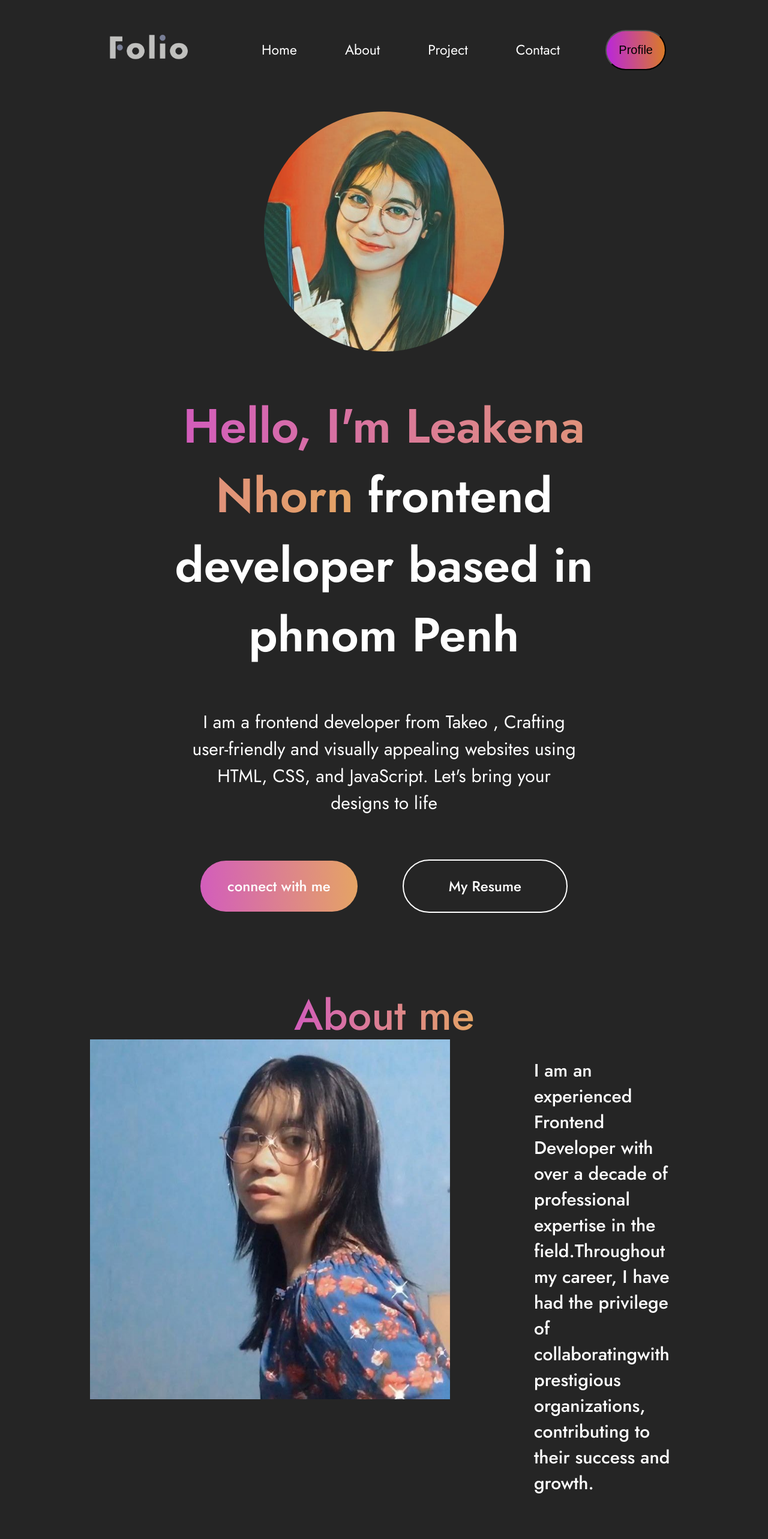
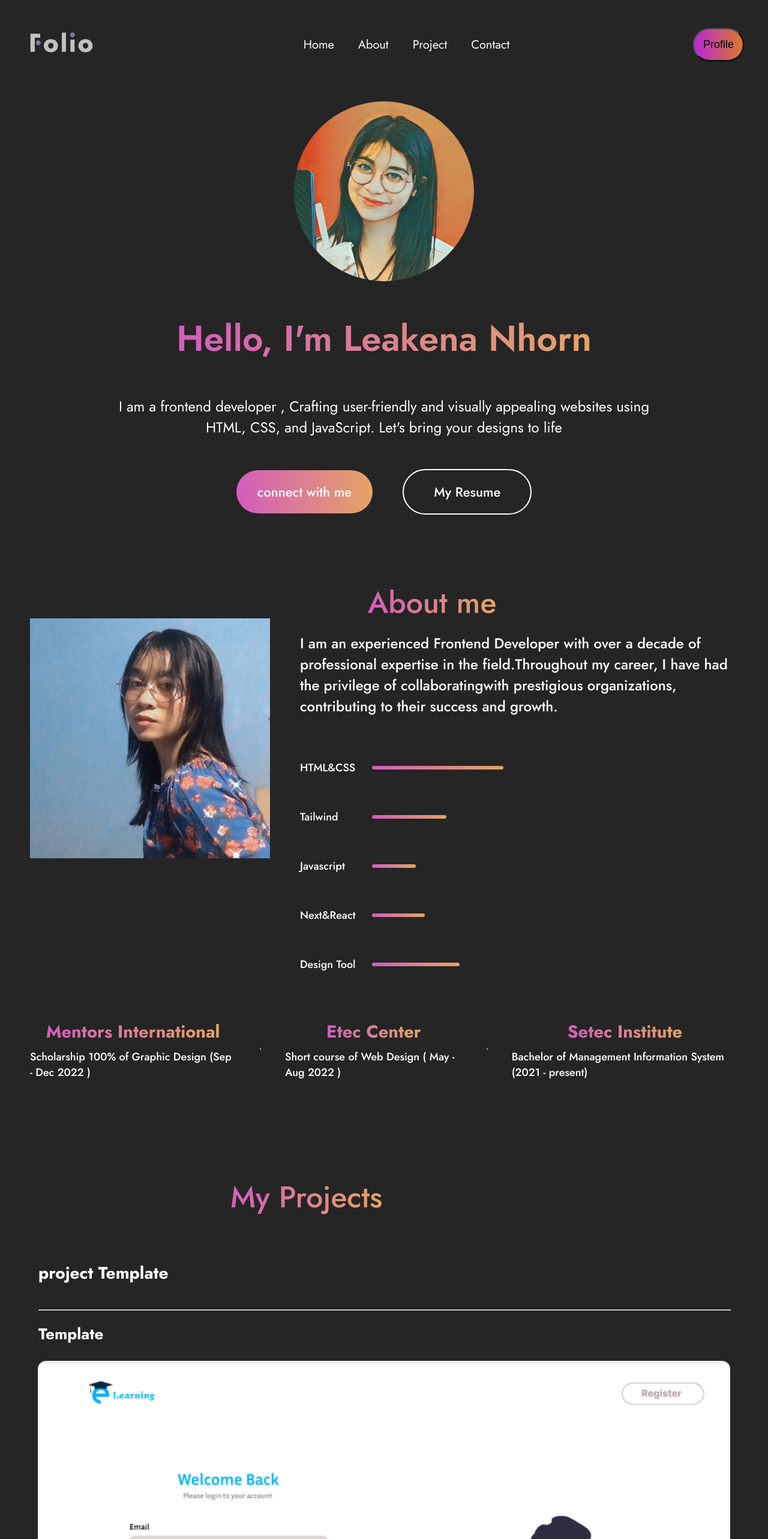
Before and after one commit to LeakenaNhorn/Nhorn_Leakena_Portfolio, a React (Vite) app: page / in a window 1280 px wide. Shown: the top 2566 px of the page at 60% size. Built offline with nearby package versions, Linux system fonts and the light colour scheme.

Commit message:
responsive update

```diff
--- a/src/Components/About/About.css
+++ b/src/Components/About/About.css
@@ -168,3 +168,80 @@
 
 
 }
+
+@media (max-width: 1280px) {
+    /* About Section Adjustments */
+    .about {
+        margin: 50px 50px;
+        gap: 40px;
+    }
+
+    .about .title h1 {
+        font-size: 50px;
+        margin: 20px auto -50px 160px;
+    }
+
+    .about-title img {
+        width: 100%;
+        position: static;
+        margin-top: 20px;
+    }
+
+    .about-sections {
+        flex-direction:row;
+        gap: 50px;
+    }
+
+    .about-left img {
+        width: 400px;
+        height: 400px;
+    }
+
+    .about-para {
+        font-size: 24px;
+        gap: 10px;
+    }
+
+    .about-skills {
+        gap: 20px;
+    }
+
+    .about-skill p {
+        font-size: 18px;
+        min-width: 100px;
+    }
+
+    .about-skill hr {
+        height: 6px;
+    }
+
+    .about-educations {
+        flex-direction:row;
+        align-items: center;
+        gap: 40px;
+    }
+
+    .education h1 {
+        font-size: 29px;
+    }
+
+    .education p {
+        font-size: 18px;
+    }
+
+    /* Scroll Section Adjustments */
+    .scroll img {
+        width: 300px;
+    }
+
+    /* Title Section Adjustments */
+    .title h4 {
+        font-size: 30px;
+    }
+
+    .title p {
+        width: 90%;
+        font-size: 18px;
+        margin-left: 5%;
+    }
+}
--- a/src/Components/Contact/Contact.css
+++ b/src/Components/Contact/Contact.css
@@ -104,6 +104,15 @@
     transition: 0.3s;
 
 }
+.success {
+    color: green;
+    margin-top: 10px;
+  }
+
+.error {
+    color: red;
+    margin-top: 10px;
+  }
 
 
 
--- a/src/Components/Contact/Contact.jsx
+++ b/src/Components/Contact/Contact.jsx
@@ -1,5 +1,6 @@
-import React from 'react'
+import React , { useState } from 'react'
 import './Contact.css'
+// import React, { useState } from "react"
 import { MdMarkEmailUnread } from "react-icons/md";
 import { FaPhoneAlt } from "react-icons/fa";
 import { IoLocation } from "react-icons/io5";
@@ -11,6 +12,9 @@ import { FaSquareInstagram } from "react-icons/fa6";
 
 const Contact = () => {
 
+
+  const [status, setStatus] = useState(null);
+
   const onSubmit = async (event) => {
     event.preventDefault();
     const formData = new FormData(event.target);
@@ -20,19 +24,26 @@ const Contact = () => {
     const object = Object.fromEntries(formData);
     const json = JSON.stringify(object);
 
+    try {
       const res = await fetch("https://api.web3forms.com/submit", {
         method: "POST",
         headers: {
           "Content-Type": "application/json",
-        Accept: "application/json"
+          Accept: "application/json",
         },
-      body: json
+        body: json,
       }).then((res) => res.json());
 
       if (res.success) {
-      alert("Form submitted successfully");
+        setStatus({ type: "success", message: "Form submitted successfully" });
+      } else {
+        setStatus({ type: "error", message: "Something went wrong. Please try again." });
+      }
+    } catch (error) {
+      setStatus({ type: "error", message: "An error occurred. Please try again later." });
     }
   };
+
 
   return (
     <div id='contact' className='contact'>
@@ -73,7 +84,7 @@ const Contact = () => {
 
           <p>
             <MdMarkEmailUnread className='email' />
-                 naashi@gmail.com
+                 naahshii@gmail.com
           </p>
             </div>
             <div className="contact-detail">
@@ -102,6 +113,11 @@ const Contact = () => {
             <textarea name='message' placeholder='Write Message' required />
             <button type='submit' className='contact-submit'>Submit</button>
           </form>
+          {status && (
+          <div className={status.type === "success" ? "success" : "error"}>
+          {status.message}
+        </div>
+      )}
         </div>
       </div>
 
--- a/src/Components/Footer/Footer.jsx
+++ b/src/Components/Footer/Footer.jsx
@@ -11,6 +11,9 @@ import { FaUserLarge } from "react-icons/fa6";
 
 
 const Footer = () => {
+
+    const currentYear = new Date().getFullYear();
+
   return (
     <div className='footer'>
             <div className="footer-top">
@@ -33,7 +36,7 @@ const Footer = () => {
 
         <hr />
         <div className='footer-bottom'>
-        <p className='footer-bottom-left'>© 2024 Leakena Nhorn. All rights reserved.</p>
+        <p className='footer-bottom-left'>©{currentYear}Leakena Nhorn. All rights reserved.</p>
         <div className='footer-bottom-right'>
         <p>Term of Services</p>
         <p>Privacy Policy</p>
--- a/src/Components/Hero/Hero.css
+++ b/src/Components/Hero/Hero.css
@@ -20,6 +20,7 @@
     /* texcolor:linear-gradient(267deg, #c787c4 0.36%, #1288dd 102.06%); */
 
 }
+
 .hero h1 span{
     background:linear-gradient(267deg, #e5a464 0.36%, #d25bbe 102.06%);
     background-clip: text;
@@ -76,6 +77,7 @@
         font-size: 45px;
 
     }
+
     .hero p{
         width: 80%;
         font-size: 25px;
@@ -99,3 +101,42 @@
     }
 
 }
+
+
+@media(max-width:1280px){
+    .hero img {
+        width: 300px;
+        height: 300px;
+    }
+
+    /* Adjust the hero section's title font size and width */
+    .hero h1 {
+        font-size: 60px;
+        width: 80%;
+    }
+
+    /* Adjust the paragraph text size and width */
+    .hero p {
+        width: 70%;
+        font-size: 24px;
+        line-height: 35px;
+    }
+
+    /* Reduce the gap between hero action buttons and adjust the font size */
+    .hero-action {
+        gap: 50px;
+        font-size: 22px;
+        margin: 40px auto;
+    }
+
+    /* Adjust padding for hero action buttons */
+    .hero-connect {
+        padding: 20px 35px;
+        border-radius: 40px;
+    }
+
+    .hero-resume {
+        padding: 20px 50px;
+        border-radius: 40px;
+    }
+}
--- a/src/Components/Hero/Hero.jsx
+++ b/src/Components/Hero/Hero.jsx
@@ -8,8 +8,9 @@ const Hero = () => {
     <div id='home' className='hero'>
 
         <img src={profile} alt="" />
-        <h1> <span>Hello, I'm Leakena Nhorn</span> frontend developer based in phnom Penh </h1>
-        <p>I am a frontend developer from Takeo , Crafting user-friendly and visually appealing websites using HTML, CSS, and JavaScript. Let's bring your designs to life</p>
+        <h1> <span>Hello, I'm Leakena Nhorn</span> </h1>
+
+        <p>I am a frontend developer , Crafting user-friendly and visually appealing websites using HTML, CSS, and JavaScript. Let's bring your designs to life</p>
         <div className='hero-action'>
             <div className='hero-connect'> connect with me</div>
             <div className='hero-resume'> My Resume</div>
--- a/src/Components/Myprojects/Myprojects.css
+++ b/src/Components/Myprojects/Myprojects.css
@@ -51,7 +51,7 @@
 
 }
 .temp-card1{
-    background: violet;
+    background:linear-gradient(267deg, #e5a464 0.36%, #d25bbe 102.06%);
     width: 600px;
     height: 460px;
     border: 1px solid white;
@@ -168,3 +168,46 @@
     }
 
 }
+
+@media(max-width:1280px){
+    .project h1 {
+        font-size: 50px;
+        margin-left: 30%;
+    }
+
+    .project h2 {
+        font-size: 28px;
+        margin-left: 5%;
+    }
+
+    /* Template Section Adjustments */
+    .template {
+        flex-direction: column;
+        gap: 20px;
+        margin-top: 20px;
+    }
+
+    .temp-card1 {
+        width: 90%;
+        height: auto;
+    }
+
+    .temp-card1 img {
+        width: 100%;
+        height: auto;
+    }
+
+    .temp-card1 p {
+        font-size: 18px;
+    }
+
+    .card-project h3 {
+        font-size: 26px;
+        margin-left: 5%;
+    }
+
+    .card-project hr {
+        width: 90%;
+        margin-left: 5%;
+    }
+}
--- a/src/Components/Navbar/Navbar.css
+++ b/src/Components/Navbar/Navbar.css
@@ -41,62 +41,81 @@ button:hover{
 .nav-mob-open{
     display: none;
 }
-
-
-@media(max-width:768px){
-    body{
+@media(max-width: 768px) {
+    body {
         font-size: 14px;
     }
-    .navbar{
-      margin: 10px 20px;
+
+    .navbar {
+        margin: 10px 20px;
     }
 
-    .navbar h1{
+    .navbar h1 {
         font-size: 30px;
     }
 
-    .nav-mob-open{
+    .nav-mob-open {
         display: block;
-        right: 25px;
-        position: fixed;
-        width: 60px;
-
+        right: 5vw; /* Use viewport width for responsiveness */
+        width: 8vw; /* Use viewport width for responsiveness */
     }
 
-    .nav-mob-close{
+    .nav-mob-close {
         display: block;
         position: relative;
-        top: 60px;
-        left: 260px;
-        width: 40px;
+        top: 8vh; /* Use viewport height for positioning */
+        margin-left: 80vw; /* Adjust margin with viewport width */
+        width: 8vw; /* Use viewport width for size */
+    }
+
+    .nav-menu {
+        position: fixed;
+        flex-direction: column;
+        align-items: flex-start;
+        bottom: 0;
+        gap: 4vh; /* Use viewport height for spacing */
+        background-color: #1F0016;
+        width: 99%;
+        height:100%;
+        z-index: 2;
+        transition: right 0.5s;
+        right: -100%;
+    }
+
+    .nav-menu li {
+        font-size: 6vw; /* Use viewport width for font size */
+        gap: 2.5vw; /* Use viewport width for spacing */
+        text-align:center;
+        width: 100%;
+    }
+
+    .navbar button {
+        display: none;
+    }
+}
 
 
-    }
-    .nav-menu{
-    position:fixed;
-    flex-direction: column;
-    align-items:start;
-    bottom: 0;
-    gap: 30px;
-    background-color:#1F0016;
-    width: 350px;
-    height: 100%;
-    z-index:2;
-    transition: right 0.5s;
-    right:-400px;
-
-    }
-    .nav-menu li{
-        font-size: 30px;
-        padding-left: 60px;
-        flex-direction: row;
-        gap: 20px;
-
-    }
-    .navbar button{
-        display: none;
+@media (max-width: 1280px) {
+    /* Adjust the margin and padding for the navbar */
+    .navbar {
+        margin: 20px 40px;
     }
 
+    /* Adjust the gap and font size for the nav menu items */
+    .nav-menu {
+        gap: 40px;
+        font-size: 20px;
+    }
 
+    /* Reduce the logo size */
+    img {
+        width: 120px;
+    }
 
+    /* Adjust button padding and font size */
+    button {
+        font-size: 18px;
+        padding: 15px;
+        border-radius: 30px;
+    }
 }
--- a/src/Components/Navbar/Navbar.jsx
+++ b/src/Components/Navbar/Navbar.jsx
@@ -17,7 +17,7 @@ const Navbar = () => {
     menuRef.current.style.right ="0";
   }
   const closeMenu = () => {
-    menuRef.current.style.right ="-390px";
+    menuRef.current.style.right ="-950px";
   }
 
   return (
```
Lines whose indentation alone changed are shown as unchanged.
